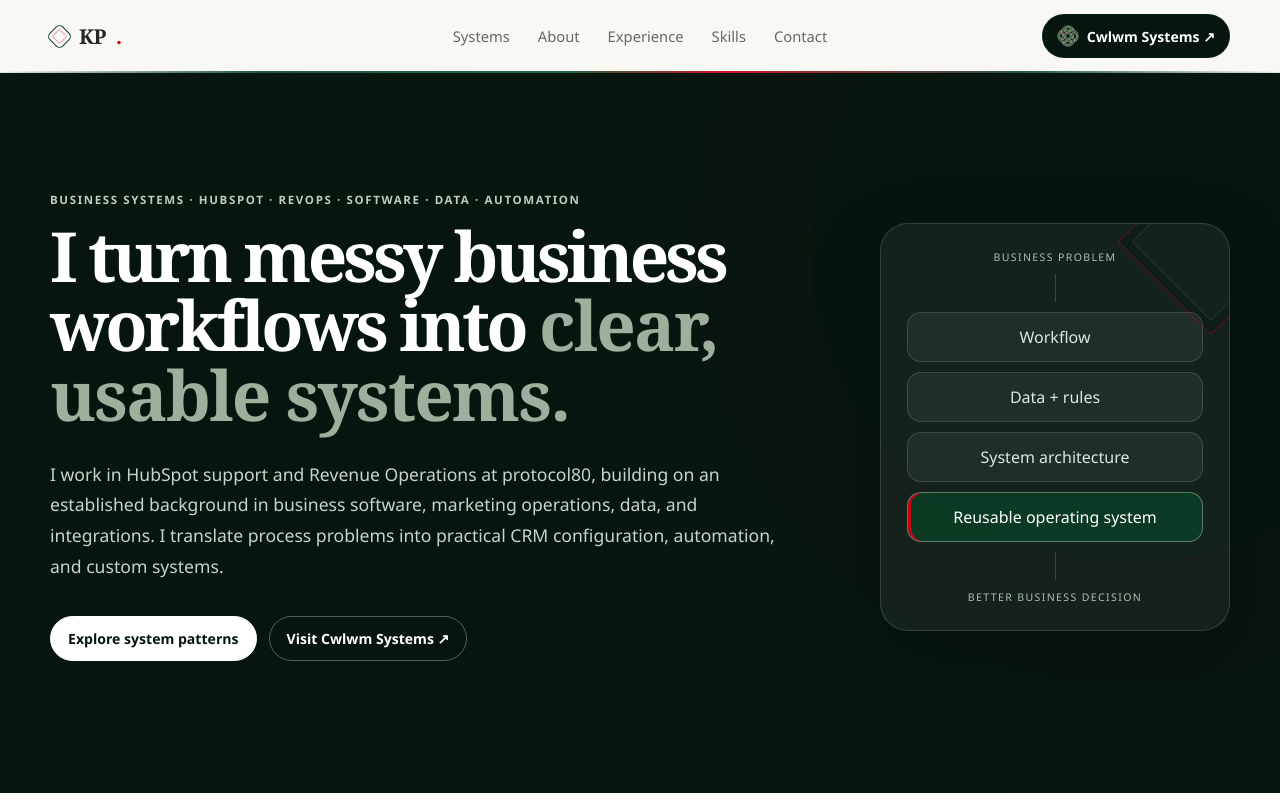
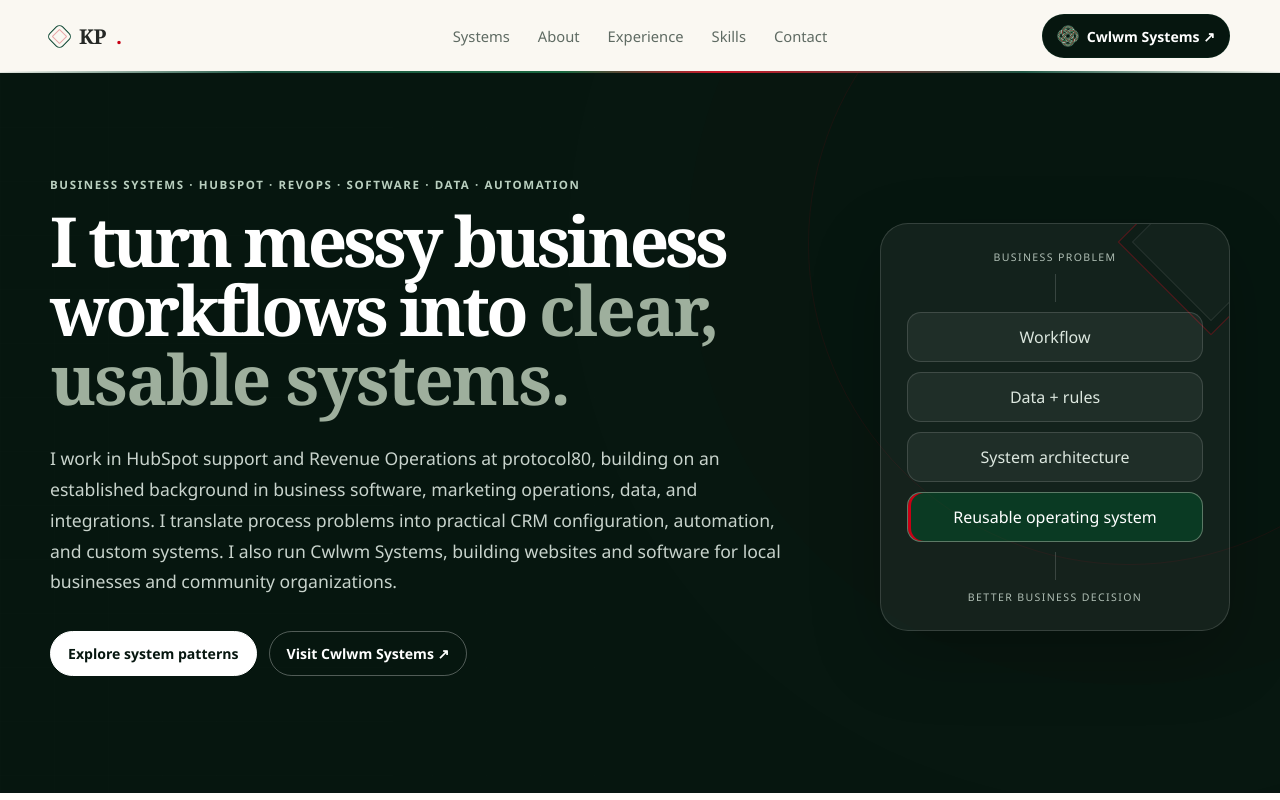
Before and after one commit to kaseypelchy-ops/portfolio, a Next.js app: page / in a window 1280 px wide. Shown: the top 800 px of the page. Built offline with nearby package versions, Linux system fonts and the light colour scheme.

Commit message:
Update Cwlwm Systems and credential presentation

```diff
--- a/app/page.tsx
+++ b/app/page.tsx
@@ -10,7 +10,7 @@ export default function HomePage() {
           <div className="hero-copy">
             <p className="eyebrow">Business Systems · HubSpot · RevOps · Software · Data · Automation</p>
             <h1>I turn messy business workflows into <span>clear, usable systems.</span></h1>
-            <p className="hero-lede">I work in HubSpot support and Revenue Operations at protocol80, building on an established background in business software, marketing operations, data, and integrations. I translate process problems into practical CRM configuration, automation, and custom systems.</p>
+            <p className="hero-lede">I work in HubSpot support and Revenue Operations at protocol80, building on an established background in business software, marketing operations, data, and integrations. I translate process problems into practical CRM configuration, automation, and custom systems. I also run Cwlwm Systems, building websites and software for local businesses and community organizations.</p>
             <div className="hero-actions">
               <Link className="button primary" href="/projects">Explore system patterns</Link>
               <a className="button secondary" href="https://cwlwmsystems.vercel.app" target="_blank" rel="noreferrer">Visit Cwlwm Systems ↗</a>
```
